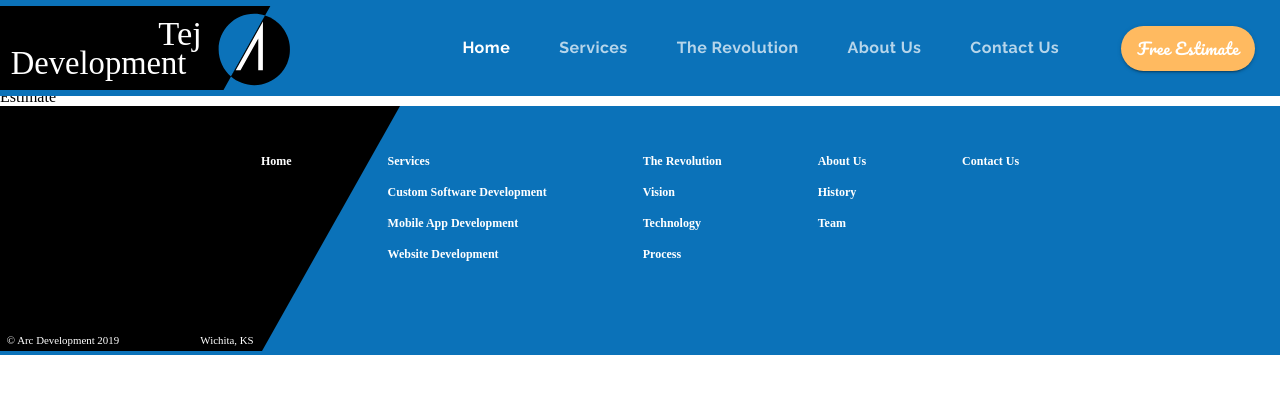
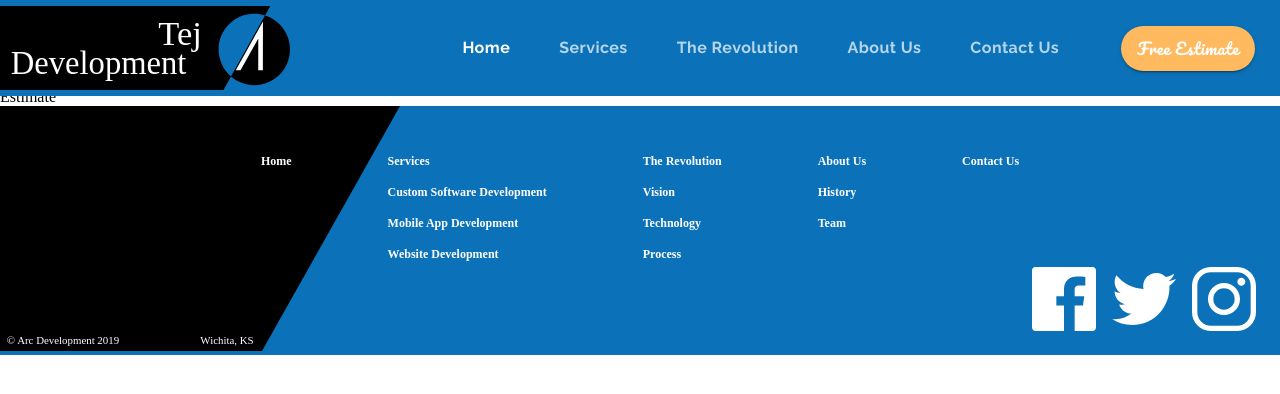
Before and after one commit to TejsinghDhaosriya/Tej-MyCompanyWebsite, a React (Create React App) app: page /estimate in a window 1280 px wide. Shown: the top 394 px of the page. Built offline with nearby package versions, Linux system fonts and the light colour scheme.

Commit message:
[Module 4 completed]

```diff
--- a/src/components/ui/Footer.js
+++ b/src/components/ui/Footer.js
@@ -2,8 +2,11 @@ import React from "react";
 import {Link} from 'react-router-dom';
 import { makeStyles } from "@material-ui/core/styles";
 import Grid from "@material-ui/core/Grid";
-
+import Hidden from "@material-ui/core/Hidden";
 import footerAdornment from "../../assets/Footer Adornment.svg";
+import facebook from "../../assets/facebook.svg";
+import twitter from "../../assets/twitter.svg";
+import instagram from "../../assets/instagram.svg";
 const useStyles = makeStyles((theme) => ({
   footer: {
     backgroundColor: theme.palette.common.blue,
@@ -33,7 +36,24 @@ const useStyles = makeStyles((theme) => ({
   },
   gridItem:{
   margin:"3em"
-  }
+  },
+  icon:{
+      height:"4em",
+      width:"4em",
+      [theme.breakpoints.down("xs")]:{
+          height:"2.5em",
+          weight:"2.5em"
+      }
+  },
+  socialContainer:{
+      position :"absolute",
+      marginTop:"-6em",
+      right:"1.5em",
+
+      [theme.breakpoints.down("xs")]:{
+      right:"0.6em" //right screen se kitna
+    }}
+
 }));
 
 export default function Footer(props) {
@@ -41,6 +61,7 @@ export default function Footer(props) {
 
   return (
     <footer className={classes.footer}>
+      <Hidden mdDown>
       <Grid container justify="center" className={classes.mainContainer}>
         <Grid item className={classes.gridItem}>
           <Grid container direction="column" spacing={2}>
@@ -57,7 +78,7 @@ export default function Footer(props) {
             <Grid item component={Link} to="/customsoftware" onClick ={()=>{props.setValue(1); props.setSelectedIndex(1)}} className={classes.link}>
               Custom Software Development
             </Grid>
-            <Grid item component={Link} to="/mobileapps" onClick ={()=>props.setValue(1)} onClick ={()=>{props.setValue(1); props.setSelectedIndex(2)}} className={classes.link}>
+            <Grid item component={Link} to="/mobileapps" onClick ={()=>{props.setValue(1); props.setSelectedIndex(2)}} className={classes.link}>
               Mobile App Development
             </Grid>
             <Grid item component={Link} to="/websites" onClick ={()=>{props.setValue(1); props.setSelectedIndex(3)}} className={classes.link}>
@@ -103,11 +124,23 @@ export default function Footer(props) {
           </Grid>
         </Grid>
       </Grid>
+      </Hidden>
       <img
         alt="black decorative slash"
         src={footerAdornment}
         className={classes.adronment}
       />
+      <Grid container justify="flex-end" spacing={2} className={classes.socialContainer}>
+          <Grid item component={"a"} href="https://www.facebook.com" rel="noopener noreferrer"  target="_blank">
+              <img  alt="facebook logo"src={facebook} className={classes.icon}></img>
+          </Grid>
+          <Grid item component={"a"} href="https://www.twitter.com" rel="noopener noreferrer" target="_blank">
+              <img alt="twiiter logo"src={twitter}className={classes.icon}></img>
+          </Grid>
+          <Grid item component={"a"} href="https://www.instagram.com" rel="noopener noreferrer" target="_blank">
+              <img alt="instagram logo"src={instagram}className={classes.icon} ></img>
+          </Grid>
+      </Grid>
     </footer>
   );
 }
```
Also changed, not shown: 1 other file (tests, documents, lock files or other folders).
